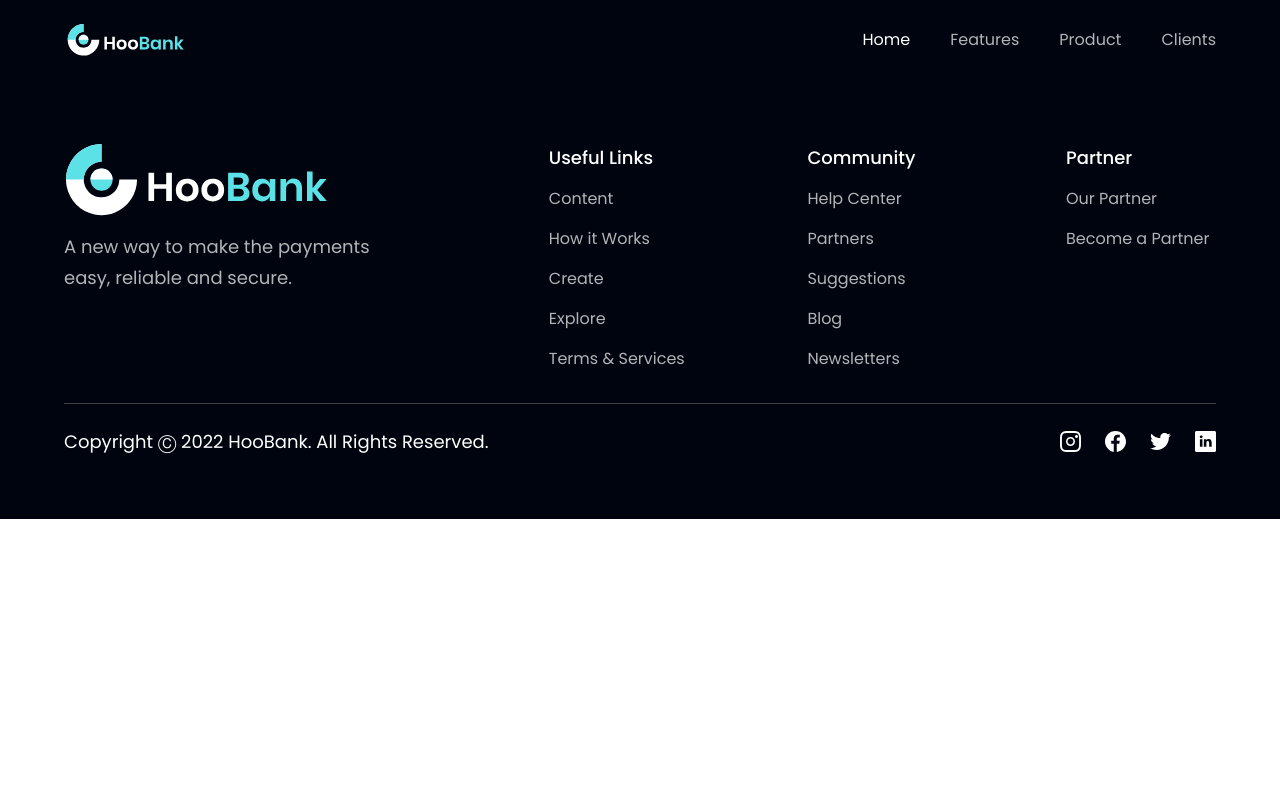
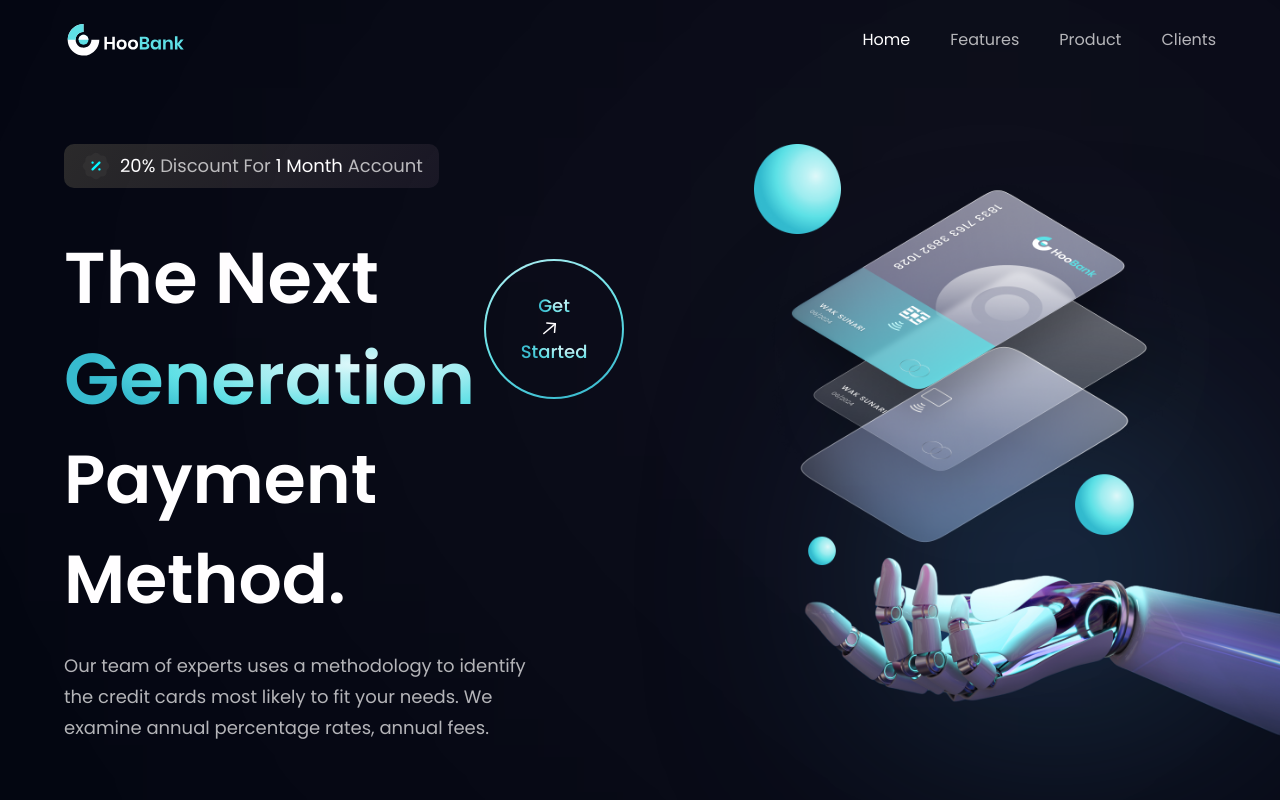
Before and after one commit to dickyd44/hoobank-landing-pages, a Next.js app: page / in a window 1280 px wide. Shown: the top 800 px of the page. Built offline with nearby package versions, Linux system fonts and the light colour scheme.

Commit message:
showing hero section

```diff
--- a/src/app/page.tsx
+++ b/src/app/page.tsx
@@ -1,5 +1,6 @@
+import styles from "./style";
 import { AppNavbar, AppFooter } from "@/components";
-import styles from "./style";
+import { Hero } from "@/components/organisms";
 
 const Home = () => {
   return (
@@ -7,6 +8,12 @@
       <div className={`${styles.paddingX} ${styles.flexCenter}`}>
         <div className={`${styles.boxWidth}`}>
           <AppNavbar />
+        </div>
+      </div>
+
+      <div className={`bg-primary ${styles.flexStart}`}>
+        <div className={`${styles.boxWidth}`}>
+          <Hero />
         </div>
       </div>
 
--- a/src/components/organisms/HeroSection/index.tsx
+++ b/src/components/organisms/HeroSection/index.tsx
@@ -0,0 +1,64 @@
+import { GetStarted } from "@/components/atoms";
+import styles from "@/app/style";
+import { discount, robot } from "@/assets";
+import Image from "next/image";
+
+export default function HeroSection() {
+  return (
+    <section
+      id="home"
+      className={`flex md:flex-row flex-col ${styles.paddingY}`}
+    >
+      <div
+        className={`flex-1 ${styles.flexStart} flex-col xl:px-0 sm:px-16 px-6`}
+      >
+        <div className="flex flex-row items-center py-[6px] px-4 bg-discount-gradient rounded-[10px] mb-10">
+          <Image src={discount} alt="discount" className="w-[32px] h-[32px]" />
+          <p className={`${styles.paragraph} ml-2`}>
+            <span className="text-white">20%</span> Discount For{" "}
+            <span className="text-white">1 Month</span> Account
+          </p>
+        </div>
+
+        <div className="flex flex-row justify-between items-center w-full">
+          <h1 className="flex-1 font-semibold ss:text-[72px] text-[52px] text-white ss:leading-[100.8px] leading-[75px]">
+            The Next <br className="sm:block hidden" />{" "}
+            <span className="text-gradient">Generation</span>{" "}
+          </h1>
+          <div className="ss:flex hidden md:mr-4 mr-0">
+            <GetStarted />
+          </div>
+        </div>
+
+        <h1 className="font-poppins font-semibold ss:text-[68px] text-[52px] text-white ss:leading-[100.8px] leading-[75px] w-full">
+          Payment Method.
+        </h1>
+        <p className={`${styles.paragraph} max-w-[470px] mt-5`}>
+          Our team of experts uses a methodology to identify the credit cards
+          most likely to fit your needs. We examine annual percentage rates,
+          annual fees.
+        </p>
+      </div>
+
+      <div
+        className={`flex-1 flex ${styles.flexCenter} md:my-0 my-10 relative`}
+      >
+        <Image
+          src={robot}
+          alt="billing"
+          className="w-[100%] h-[100%] relative z-[5]"
+        />
+
+        {/* gradient start */}
+        <div className="absolute z-[0] w-[40%] h-[35%] top-0 pink__gradient" />
+        <div className="absolute z-[1] w-[80%] h-[80%] rounded-full white__gradient bottom-40" />
+        <div className="absolute z-[0] w-[50%] h-[50%] right-20 bottom-20 blue__gradient" />
+        {/* gradient end */}
+      </div>
+
+      <div className={`ss:hidden ${styles.flexCenter}`}>
+        <GetStarted />
+      </div>
+    </section>
+  );
+}
--- a/src/components/organisms/index.tsx
+++ b/src/components/organisms/index.tsx
@@ -1,4 +1,5 @@
 import { default as AppNavbar } from "./layouts/Navbar";
 import { default as AppFooter } from "./layouts/Footer";
+import { default as Hero } from "./HeroSection";
 
-export { AppNavbar, AppFooter };
+export { AppNavbar, Hero, AppFooter };
```
